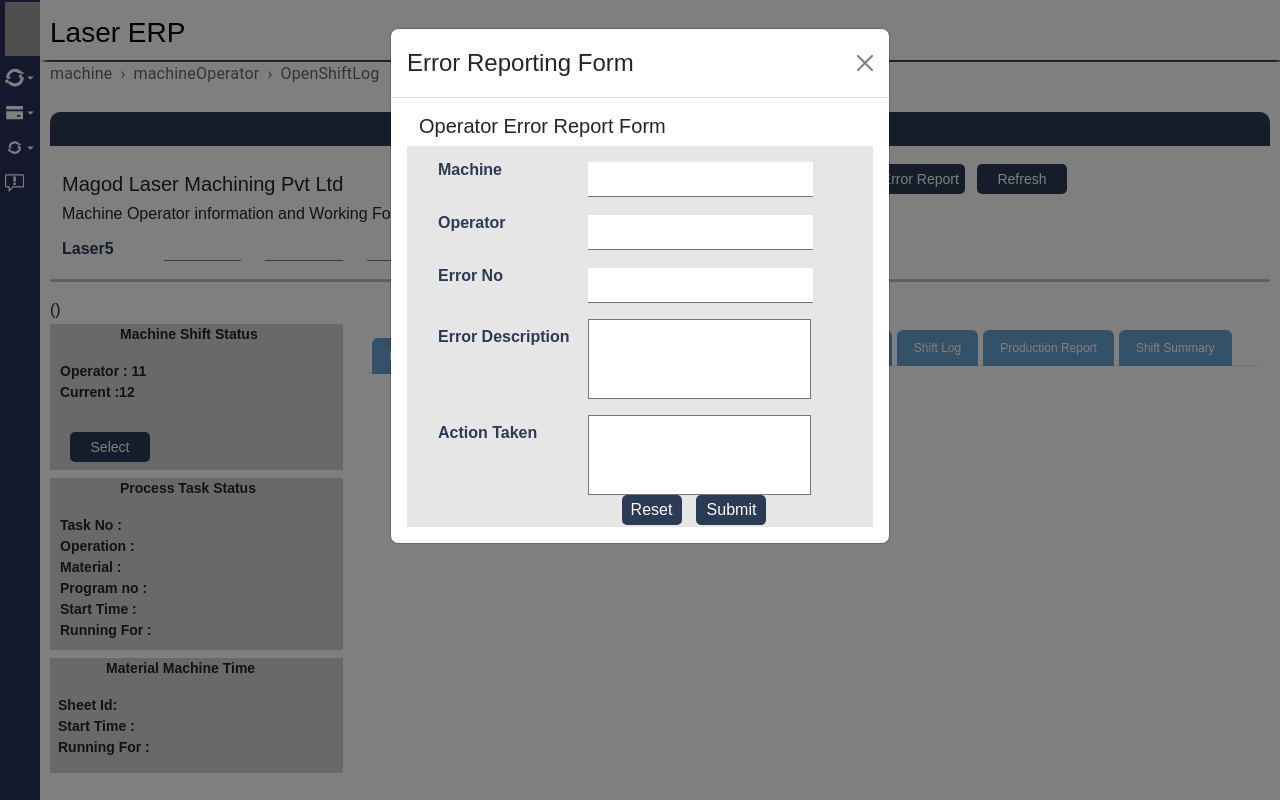
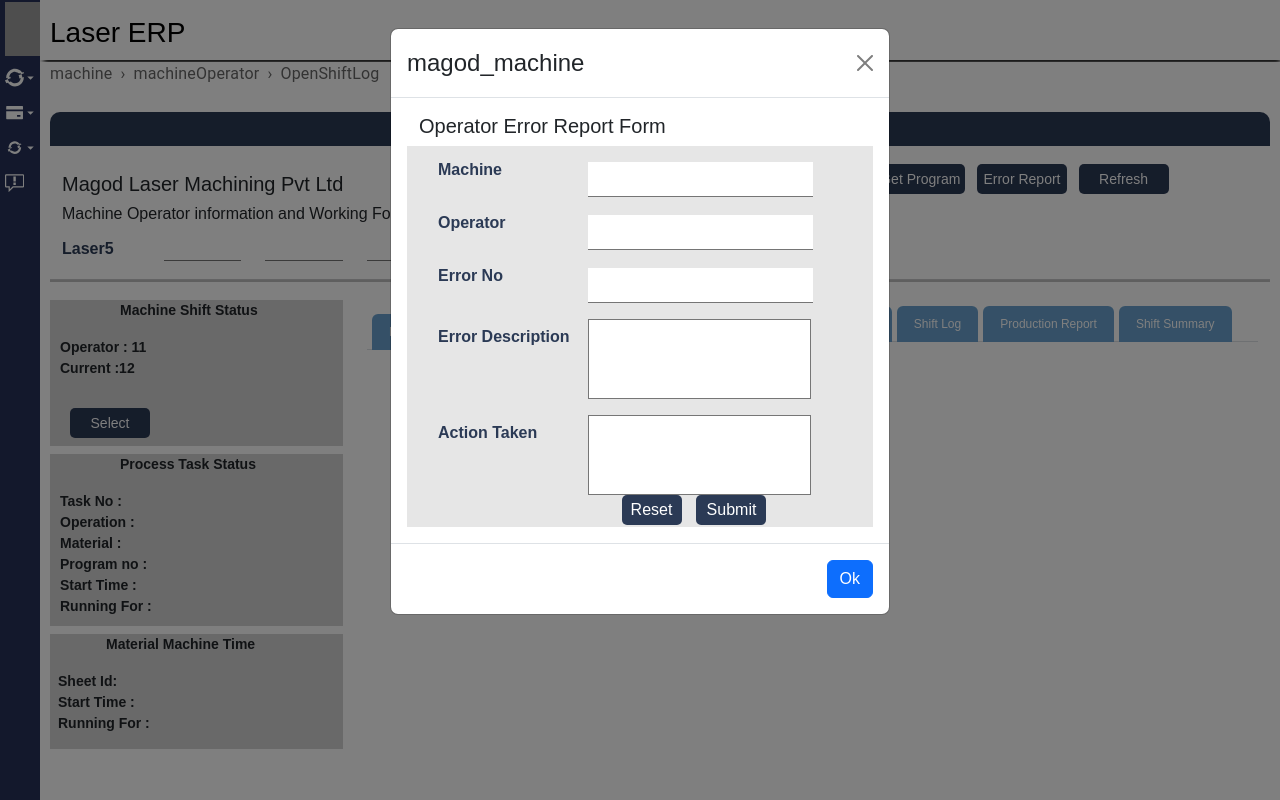
Before and after one commit to akash-ahana/magod-machine-frontend, a React (Create React App) app: page /machine/machineOperator/OpenShiftLog in a window 1280 px wide. Both pictures are taken after a click on the button "Error Report". Built offline with nearby package versions, Linux system fonts and the light colour scheme; grey boxes are pictures that could not be loaded; the HTML template or start-up script is replaced by a standard one.

Commit message:
changes done

```diff
--- a/src/pages/ShiftOperation/OpenShiftLog/ErrorReportForm.js
+++ /dev/null
@@ -1,121 +0,0 @@
-import React, { useState } from 'react';
-import Modal from 'react-bootstrap/Modal';
-import { Button } from 'react-bootstrap';
-import ErrorSaveModal from './ErrorSaveModal';
-
-export default function ErrorReportForm({ setErrorForm, errorForm }) {
-
-  const [errorSave, setErrorSave] = useState(false);
-  const handleSubmit = () => {
-    setErrorForm(false);
-    setErrorSave(true);
-  }
-  const handleClose = () => {
-    setErrorForm(false);
-  }
-  return (
-    <>
-      <div>
-        <Modal show={errorForm}  onHide={handleClose}>
-          <Modal.Header closeButton>
-            <Modal.Title >Error Reporting Form</Modal.Title>
-          </Modal.Header>
-
-          <Modal.Body>
-
-            <div>
-
-
-
-                  <div className="col-md-12">
-          <div className="row">
-            <h5 className="">Operator Error Report Form</h5>
-          </div>
-        </div>
-              <div className='ip-box form-bg'>
-                <div className="row">
-
-
-
-
-                </div>
-
-
-
-                <div className=" d-flex ms-3 col-md-12">
-                  <label className="form-label col-md-4"> Machine</label>
-                  <input className='in-field col-md-6' style={{}} />
-                </div>
-
-
-
-
-                <div className="col-md-12 mt-2 d-flex ms-3">
-                  <label className="form-label col-md-4"> Operator</label>
-                  <input className='in-field col-md-6' style={{}} />
-                </div>
-
-                <div className="col-md-12 mt-2 d-flex ms-3">
-                  <label className="form-label col-md-4"> Error No</label>
-                  <input className='in-field col-md-6' style={{}} />
-                </div>
-
-                <div className="col-md-6 mt-3 d-flex ms-3 ">
-                  <label className="form-label col-md-8"> Error Description </label>
-                  <textarea className='col-md-4' maxLength={100}
-                   style={{ borderRadius: "0", height: "80px", width: "223px",resize:'none' }} />
-                </div>
-
-
-                <div className="col-md-6 mt-3 d-flex ms-3">
-                  <label className="form-label col-md-8"> Action Taken </label>
-                  <textarea className='col-md-4' maxLength={100}
-                  style={{ borderRadius: "0", height: "80px", width: "223px",resize:'none' }} />
-                </div>
-
-
-
-
-                <div className="row mt-3 mb-2">
-<div className='col-md-5'>
-
-</div>
-
-                  <div className="col-md-2 col-sm-12">
-                    <button
-                      className="button-style  group-button"
-                      style={{ width: "60px", marginTop: "0px" }}
-
-                    >
-                      Reset
-                    </button>
-                  </div>
-
-                  <div className="col-md-1 col-sm-12">
-                    <button
-                      className="button-style  group-button"
-                      style={{ width: "70px", marginTop: "0px" }}
-                      onClick={handleSubmit}
-                    >
-                      Submit
-                    </button>
-                  </div>
-                </div>
-
-              </div>
-
-            </div>
-          </Modal.Body>
-
-
-        </Modal>
-      </div>
-      (
-      {
-        errorSave &&
-        <ErrorSaveModal errorSave={errorSave} setErrorSave={setErrorSave} />
-      }
-      )
-    </>
-  );
-}
--- a/src/pages/ShiftOperation/OpenShiftLog/ErrorSaveModal.js
+++ b/src/pages/ShiftOperation/OpenShiftLog/ErrorSaveModal.js
@@ -1,6 +1,7 @@
 import React from 'react';
 import Modal from 'react-bootstrap/Modal';
 import { Button } from 'react-bootstrap';
+
 export default function ErrorSaveModal({errorSave,setErrorSave}) {
 
     const handleClose=()=>{
--- /dev/null
+++ b/src/pages/ShiftOperation/OpenShiftLog/ErrorrForm.js
@@ -0,0 +1,126 @@
+import React, { useState } from 'react';
+import Modal from 'react-bootstrap/Modal';
+import { Button } from 'react-bootstrap';
+import ErrorSaveModal from './ErrorSaveModal';
+
+function ErrorrForm({setErrorForm,errorForm}) {
+    const handleClose=()=>{
+        setErrorForm(false);
+        }
+        const [errorSave, setErrorSave] = useState(false);
+        const handleSubmit = () => {
+
+            setErrorForm(false);
+            setErrorSave(true);
+        }
+
+  return (
+    <div>
+      <Modal show={errorForm} onHide={handleClose}>
+        <Modal.Header closeButton>
+          <Modal.Title>magod_machine</Modal.Title>
+        </Modal.Header>
+
+        <Modal.Body> <div>
+
+
+
+<div className="col-md-12">
+<div className="row">
+<h5 className="">Operator Error Report Form</h5>
+</div>
+</div>
+<div className='ip-box form-bg'>
+<div className="row">
+
+
+
+
+</div>
+
+
+
+<div className=" d-flex ms-3 col-md-12">
+<label className="form-label col-md-4"> Machine</label>
+<input className='in-field col-md-6' style={{}} />
+</div>
+
+
+
+
+<div className="col-md-12 mt-2 d-flex ms-3">
+<label className="form-label col-md-4"> Operator</label>
+<input className='in-field col-md-6' style={{}} />
+</div>
+
+<div className="col-md-12 mt-2 d-flex ms-3">
+<label className="form-label col-md-4"> Error No</label>
+<input className='in-field col-md-6' style={{}} />
+</div>
+
+<div className="col-md-6 mt-3 d-flex ms-3 ">
+<label className="form-label col-md-8"> Error Description </label>
+<textarea className='col-md-4' maxLength={100}
+ style={{ borderRadius: "0", height: "80px", width: "223px",resize:'none' }} />
+</div>
+
+
+<div className="col-md-6 mt-3 d-flex ms-3">
+<label className="form-label col-md-8"> Action Taken </label>
+<textarea className='col-md-4' maxLength={100}
+style={{ borderRadius: "0", height: "80px", width: "223px",resize:'none' }} />
+</div>
+
+
+
+
+<div className="row mt-3 mb-2">
+<div className='col-md-5'>
+
+</div>
+
+<div className="col-md-2 col-sm-12">
+  <button
+    className="button-style  group-button"
+    style={{ width: "60px", marginTop: "0px" }}
+
+  >
+    Reset
+  </button>
+</div>
+
+<div className="col-md-1 col-sm-12">
+  <button
+    className="button-style  group-button"
+    style={{ width: "70px", marginTop: "0px" }}
+    onClick={handleSubmit}
+  >
+    Submit
+  </button>
+</div>
+</div>
+
+</div>
+
+</div>
+         </Modal.Body>
+
+        <Modal.Footer>
+          <Button variant="primary"
+        >
+           Ok
+          </Button>
+          {/* <Button variant="secondary" onClick={handleClose}>
+            No
+          </Button> */}
+        </Modal.Footer>
+      </Modal>
+      {
+        errorSave &&
+        <ErrorSaveModal errorSave={errorSave} setErrorSave={setErrorSave} />
+      }
+    </div>
+  );
+}
+
+export default ErrorrForm;
--- a/src/pages/ShiftOperation/OpenShiftLog/MachineShiftStatusForm.js
+++ b/src/pages/ShiftOperation/OpenShiftLog/MachineShiftStatusForm.js
@@ -2,21 +2,15 @@
 
 export default function MachineShiftStatusForm() {
 
-var count=0;
+
 
   const [isInputVisible, setInputVisible] = useState(false);
 
 
   const toggleInput = () => {
-  count=count+1;
 
-if(count === 1){
-    setInputVisible(true);
+    setInputVisible(!isInputVisible);
 
-}
-else {
-  setInputVisible(false);
-}
   };
 
 
--- a/src/pages/ShiftOperation/OpenShiftLog/OpenShiftLogForm.js
+++ b/src/pages/ShiftOperation/OpenShiftLog/OpenShiftLogForm.js
@@ -1,20 +1,16 @@
 import React, { useState } from 'react';
-import ErrorReportForm from './ErrorReportForm';
+
+
+import ErrorrForm from './ErrorrForm';
 
 export default function OpenShiftLogForm() {
   const [errorForm, setErrorForm] = useState(false);
   const [isInputVisible, setInputVisible] = useState(false);
-  var count=0;
+
 
   const toggleInput = () => {
-count=count+1;
 
-  if(count===1){
-    setInputVisible(true);
-  }
-   else{
-    setInputVisible(false);
-   }
+setInputVisible(!isInputVisible)
 
   };
 
@@ -36,7 +32,7 @@
           </div>
         </div>
         <div className="row">
-          <div style={{ marginTop: "10px" }} className="col-md-6 col-sm-12">
+          <div style={{ marginTop: "10px" }} className="col-md-7 col-sm-12">
             <h5 className="mt-2">Magod Laser Machining Pvt Ltd</h5>
             <h6 className="mt-2">Machine Operator information and Working Form</h6>
           </div>
@@ -50,16 +46,12 @@
                 <div className='col-md-12' style={{ marginLeft: '-160px', marginTop: '-20px',width:'140px' }}>
 
                   <div>
-
-
                     {/* <label className="form-label">Shift</label> */}
                     <select className="ip-select">
                       <option value="option 1"> First</option>
                       <option value="option 1">Second</option>
                       <option value="option 1">Third</option>
                     </select>
-
-
 
                     <select className="ip-select">
                       <option value="option 1"> First</option>
@@ -69,7 +61,7 @@
 
                   </div>
 
-                </div> : ''}
+                </div>: '' }
 
 
             </button>
@@ -142,7 +134,8 @@
 
 
       </div>
-      <ErrorReportForm errorForm={errorForm} setErrorForm={setErrorForm} />
+
+      <ErrorrForm  setErrorForm={setErrorForm} errorForm={errorForm}/>
 
     </>
   );
```
